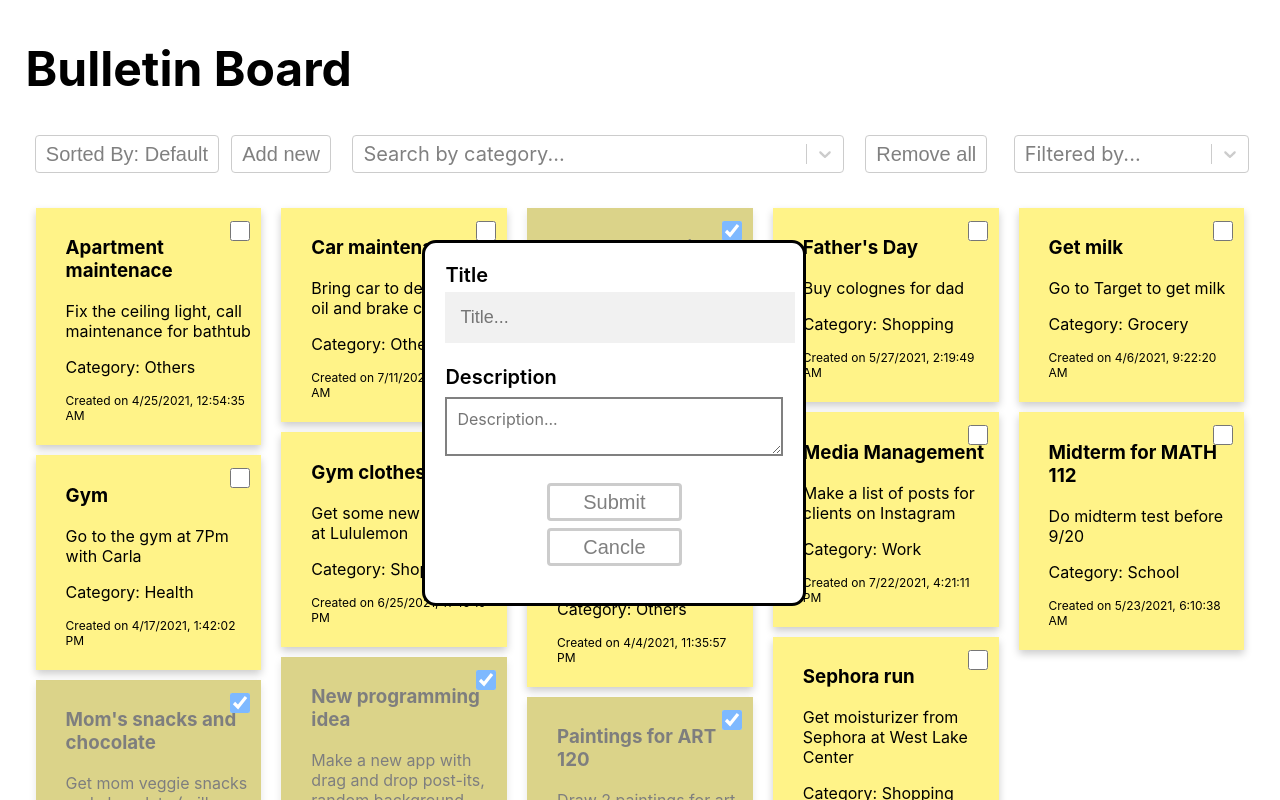
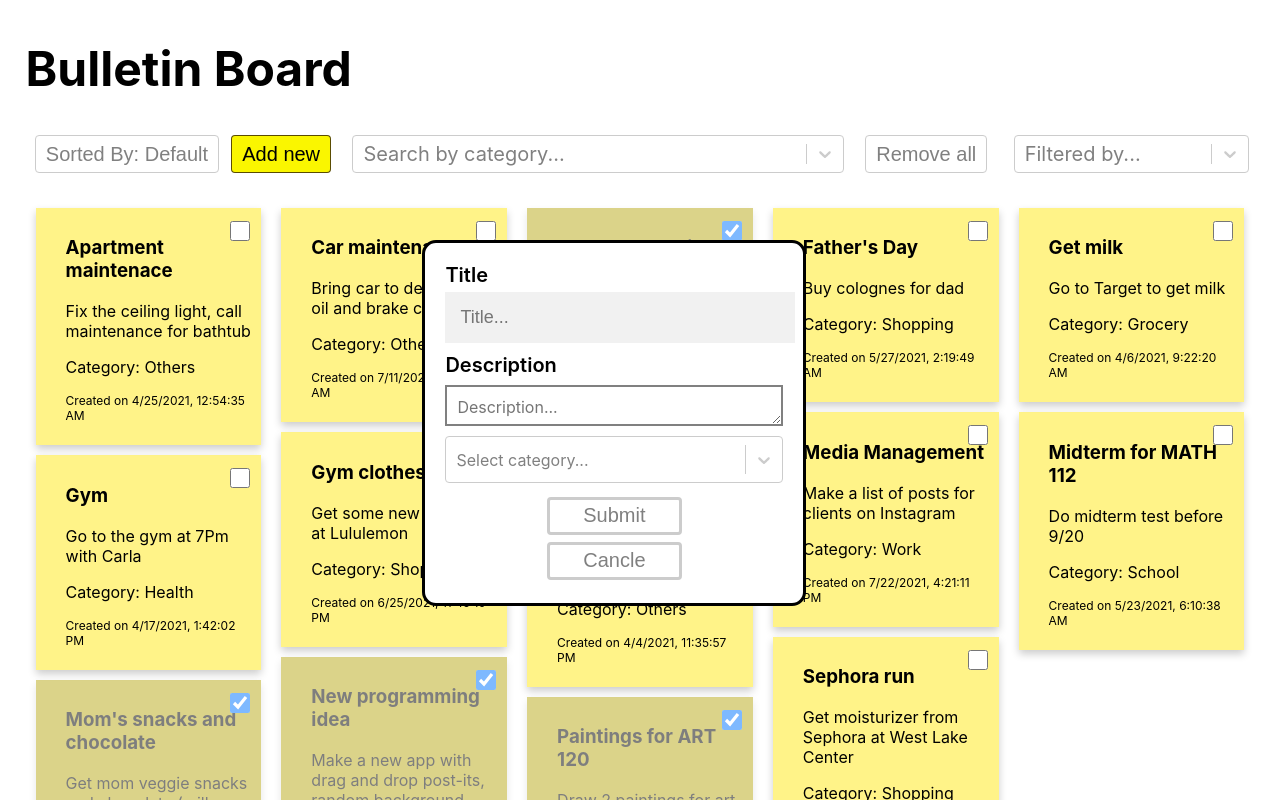
Before and after one commit to alissanguyen/bulletin-board-demo, a React (Create React App) app: page / in a window 1280 px wide. Both pictures are taken after a click on the button "Add new". Shown: the top 800 px of the page. Built offline with nearby package versions, Linux system fonts and the light colour scheme.

Commit message:
Users can categorize new added sticky.

```diff
--- a/src/App.css
+++ b/src/App.css
@@ -231,20 +231,22 @@
   min-height: 38px;
   padding-left: 10px;
   padding-right: 10px;
-  background-color: hsl(0, 0%, 100%);
-  border-color: hsl(0, 0%, 80%);
+  background-color: hsl(59, 100%, 49%);
+  border-color: hsla(0, 71%, 5%, 0.699);
   border-radius: 4px;
-  border: solid 1px hsl(0, 0%, 80%);
+  border: solid 1px hsla(0, 71%, 5%, 0.699);
   outline: 0 !important;
   transition: all 100ms;
-  color: hsl(0, 0%, 50%);
+  color: black;
 }
 .add-new-sticky-button:hover {
-  border-color: rgba(128, 128, 128, 0.603);
+  border-color: rgba(5, 2, 2, 0.801);
+  background-color: hsla(56, 100%, 49%, 0.781);
+  color: black;
 }
 .add-new-sticky-button:active {
-  border-width: 3px;
-  border-color: rgba(0, 102, 255, 0.603);
+  border-width: 1px;
+  border-color: rgb(0, 0, 0);
 }
 
 .add-new-sticky-form-wrapper {
@@ -273,7 +275,7 @@
 .add-new-sticky-form input[type="text"] {
   width: 94.5%;
   padding: 15px;
-  margin: 5px 0 22px 0;
+  margin: 5px 0 10px 0;
   border: none;
   background: #f1f1f1;
   font-size: 18px;
@@ -292,7 +294,7 @@
   font-size: 16px;
   font: inherit;
   margin-top: 8px;
-  margin-bottom: 8%;
+  margin-bottom: 3%;
 }
 
 .submit-add-sticky-button {
@@ -336,7 +338,7 @@
   outline: 0 !important;
   transition: all 100ms;
   color: hsl(0, 0%, 50%);
-  margin-bottom: 5%;
+  margin-bottom: 1%;
 }
 .cancle-add-sticky-button:hover {
   border-color: rgba(0, 0, 0, 0.822);
@@ -348,3 +350,7 @@
   border-color: rgba(255, 0, 0, 0.603);
   color: rgba(255, 0, 0, 0.603);
 }
+
+.category-select-bar {
+  margin-bottom: 4%;
+}
--- a/src/components/AddStickyButton.tsx
+++ b/src/components/AddStickyButton.tsx
@@ -1,5 +1,7 @@
 import * as React from "react";
 import * as faker from "faker";
+import Select from "react-select";
+import { categories } from "../constants/sampleData";
 
 interface Props {
   handleNewSticky: (newStickyData: PostItNoteData) => void;
@@ -9,6 +11,7 @@ const AddStickyButton: React.FC<Props> = (props) => {
   const [openForm, setOpenForm] = React.useState(false);
   const [titleChange, setTitleChange] = React.useState("");
   const [descriptionChange, setDescriptionChange] = React.useState("");
+  const [category, setCategory] = React.useState("");
 
   function handleSubmitNewSticky() {
     const newPostItNoteObject = {
@@ -17,7 +20,7 @@ const AddStickyButton: React.FC<Props> = (props) => {
       description: descriptionChange,
       createdAtMillis: new Date(),
       isCompleted: false,
-      category: "Others",
+      category: category,
     };
     console.log(newPostItNoteObject);
     props.handleNewSticky(newPostItNoteObject);
@@ -58,7 +61,13 @@ const AddStickyButton: React.FC<Props> = (props) => {
               onChange={(e) => setDescriptionChange(e.target.value)}
               required
             />
-            {/* TODO: Add categories */}
+            <Select
+              closeMenuOnSelect={true}
+              placeholder="Select category..."
+              options={categories}
+              className="category-select-bar"
+              onChange={(el: any) => setCategory(el.value)}
+            />
             <button type="submit" className="submit-add-sticky-button">
               Submit
             </button>
@@ -68,6 +77,7 @@ const AddStickyButton: React.FC<Props> = (props) => {
             >
               Cancle
             </button>
+
           </form>
         </div>
       ) : null}
```
